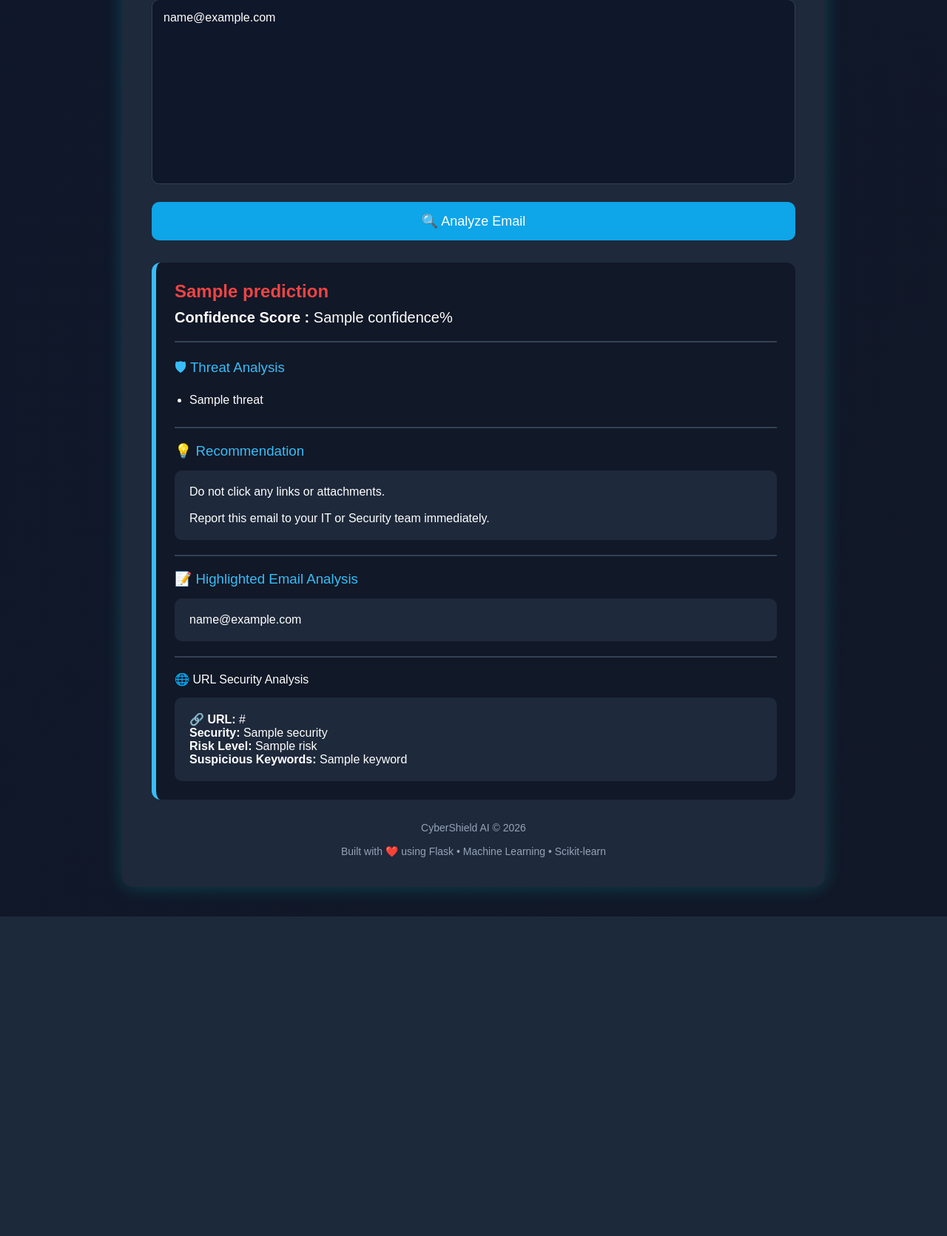
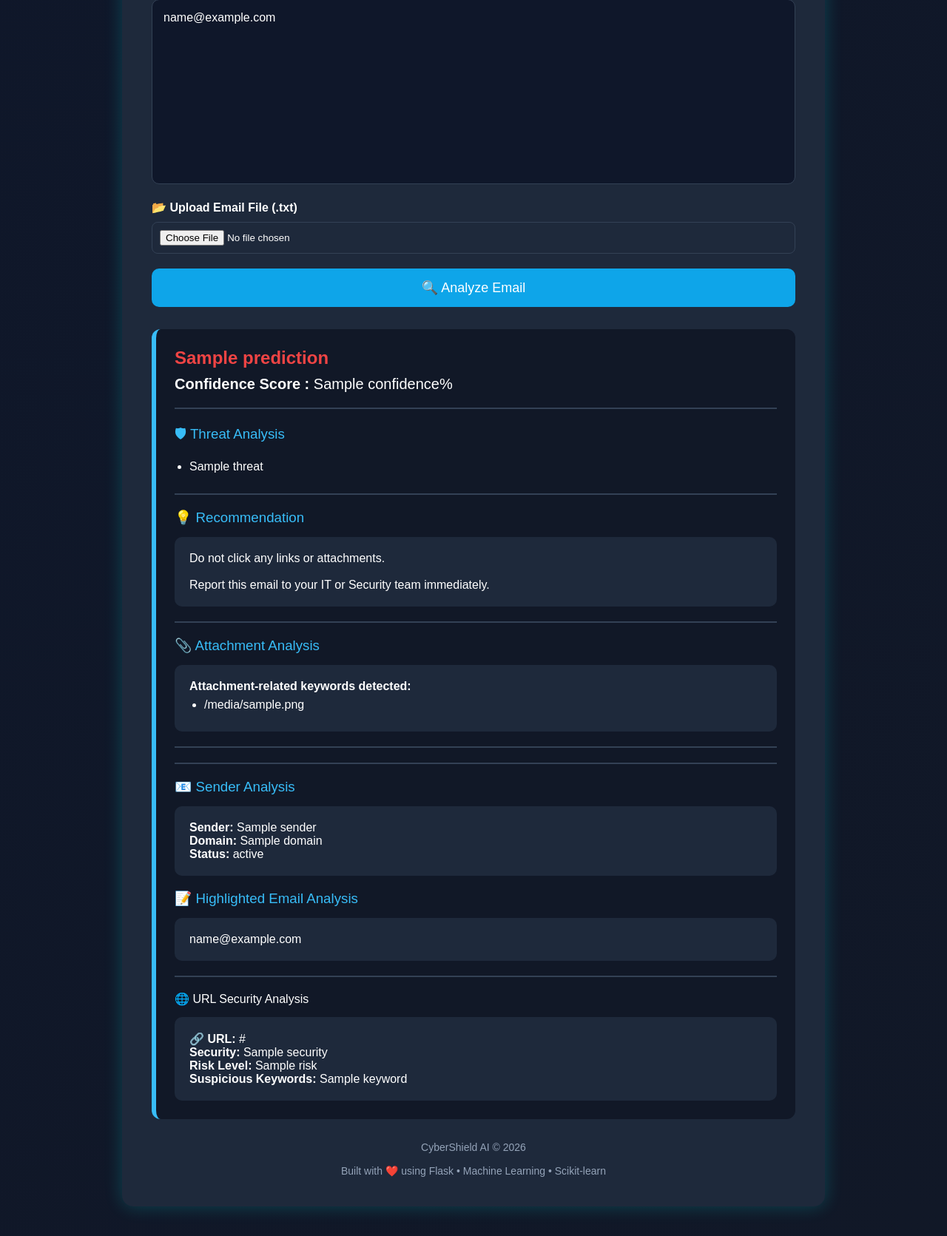
Before and after one commit to Surabhi-talekar/AI_Phishing_Email_Detector, a Flask app: template templates/index.html in a window 1280 px wide. Shown: the part 212-1883 px from the top of the page at 74% size. Before the commit the page ends 1451 px from the top, so only its background shows below. Run offline with Flask 3, Linux system fonts and the light colour scheme; the template is opened without the code that fills it: most values are stand-ins (such as "Sample title", 1, 10 or a date in 2020); parts of the project's set-up code (start-up, migrations or seed data) failed here and were passed over.

Commit message:
Attachment Detection

```diff
--- a/app.py
+++ b/app.py
@@ -1,7 +1,7 @@
 from flask import Flask, render_template, request
 import joblib
 import re
-
+import os
 # Create Flask app
 app = Flask(__name__)
 
@@ -48,6 +48,45 @@ REWARD_WORDS = [
     "prize"
 ]
 
+ATTACHMENT_WORDS = [
+    "attachment",
+    "attached",
+    "download",
+    "invoice",
+    "document",
+    "pdf",
+    "zip",
+    "doc",
+    "docx",
+    "xls",
+    "xlsx",
+    "exe"
+]
+
+TRUSTED_DOMAINS = [
+    "gmail.com",
+    "outlook.com",
+    "hotmail.com",
+    "yahoo.com",
+    "paypal.com",
+    "amazon.com",
+    "google.com",
+    "microsoft.com",
+    "apple.com",
+    "linkedin.com"
+]
+TRUSTED_DOMAINS = [
+    "gmail.com",
+    "outlook.com",
+    "hotmail.com",
+    "yahoo.com",
+    "paypal.com",
+    "amazon.com",
+    "google.com",
+    "microsoft.com",
+    "apple.com",
+    "linkedin.com"
+]
 # ----------------------------
 # Suspicious URL Keywords
 # ----------------------------
@@ -132,6 +171,46 @@ def extract_urls(email):
     pattern = r'https?://[^\s]+'
     urls = re.findall(pattern, email)
     return urls
+
+# ----------------------------
+# Attachment Detection
+# ----------------------------
+def detect_attachments(email):
+
+    attachments = []
+
+    email = email.lower()
+
+    for word in ATTACHMENT_WORDS:
+        if word in email:
+            attachments.append(word)
+
+    return list(set(attachments))
+def analyze_sender(email):
+
+    pattern = r'[\w\.-]+@[\w\.-]+'
+
+    match = re.search(pattern, email)
+
+    if not match:
+        return None
+
+    sender = match.group()
+
+    domain = sender.split("@")[1]
+
+    if domain in TRUSTED_DOMAINS:
+        status = "✅ Trusted Domain"
+
+    else:
+        status = "⚠ Unknown Domain"
+
+    return {
+        "sender": sender,
+        "domain": domain,
+        "status": status
+    }
+
 # ----------------------------
 # URL Risk Analysis
 # ----------------------------
@@ -187,17 +266,25 @@ def home():
 @app.route("/predict", methods=["POST"])
 def predict():
 
-    email = request.form["email"]
+    email = request.form.get("email", "")
+
+    uploaded_file = request.files.get("email_file")
+
+    # If a file is uploaded, use its contents
+    if uploaded_file and uploaded_file.filename != "":
+        email = uploaded_file.read().decode("utf-8")
+
+    # -----------------------
+    # Analyze Email
+    # -----------------------
 
     threats = detect_threats(email)
     urls = extract_urls(email)
 
     url_analysis = analyze_urls(urls)
     highlighted_email = highlight_text(email)
-
-    print("URLs Found:", urls)
-
-    print(threats)
+    attachments = detect_attachments(email)
+    sender_info = analyze_sender(email)
 
     cleaned = clean_text(email)
 
@@ -213,20 +300,19 @@ def predict():
         result = "🚨 Phishing / Spam Email"
     else:
         result = "✅ Safe Email"
-        url_analysis = analyze_urls(urls)
-        print(url_analysis)
+
     return render_template(
-    "index.html",
-    prediction=result,
-    confidence=round(confidence, 2),
-    email=email,
-    threats=threats,
-    urls=urls,
-    url_analysis=url_analysis,
-    highlighted_email=highlighted_email
-
-
-)
+        "index.html",
+        prediction=result,
+        confidence=round(confidence, 2),
+        email=email,
+        threats=threats,
+        urls=urls,
+        url_analysis=url_analysis,
+        highlighted_email=highlighted_email,
+        attachments=attachments,
+        sender_info=sender_info
+    )
 
 
 
--- a/templates/index.html
+++ b/templates/index.html
@@ -269,13 +269,31 @@
 
 <h3>AI Powered Email Threat Analyzer</h3>
 
-<form action="/predict" method="POST">
+<form action="/predict" method="POST" enctype="multipart/form-data">
 
 <textarea
 name="email"
 placeholder="Paste the email content here..."
 required>{{ email if email else "" }}</textarea>
+<br><br>
 
+<label style="font-weight:bold;">
+📂 Upload Email File (.txt)
+</label>
+
+<input
+type="file"
+name="email_file"
+accept=".txt"
+style="
+margin-top:10px;
+width:100%;
+padding:10px;
+background:#1e293b;
+color:white;
+border-radius:8px;
+border:1px solid #334155;
+">
 <button type="submit">
 
 🔍 Analyze Email
@@ -368,9 +386,63 @@ Report this email to your IT or Security team immediately.
 </div>
 
 {% endif %}
-
 <hr>
 
+<h3 class="section-title">
+📎 Attachment Analysis
+</h3>
+
+{% if attachments %}
+
+<div class="highlight-box">
+
+<p><strong>Attachment-related keywords detected:</strong></p>
+
+<ul>
+
+{% for attachment in attachments %}
+
+<li>{{ attachment }}</li>
+
+{% endfor %}
+
+</ul>
+
+</div>
+
+{% else %}
+
+<div class="highlight-box">
+
+✅ No attachment-related keywords detected.
+
+</div>
+
+{% endif %}
+<hr>
+<hr>
+
+<h3 class="section-title">
+📧 Sender Analysis
+</h3>
+
+<div class="highlight-box">
+
+{% if sender_info %}
+
+<p><strong>Sender:</strong> {{ sender_info.sender }}</p>
+
+<p><strong>Domain:</strong> {{ sender_info.domain }}</p>
+
+<p><strong>Status:</strong> {{ sender_info.status }}</p>
+
+{% else %}
+
+<p>No sender email found.</p>
+
+{% endif %}
+
+</div>
 
 
 <h3 class="section-title">
```
